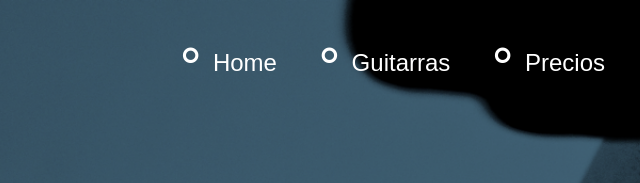
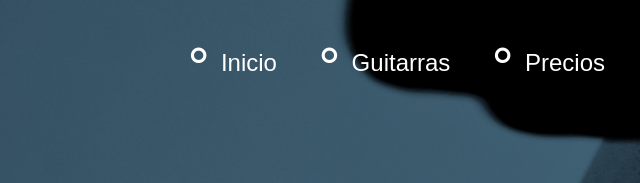
Before and after one commit to aronsonyk/Sitio-invie-responsive, a plain HTML site: page index.html in a window 1280 px wide. Shown: the top 183 px of the page, 435-1075 px from the left. Drawn offline with Linux system fonts and the light colour scheme; a web font is replaced by a local one.

Commit message:
Subida de Sitio

```diff
--- a/index.html
+++ b/index.html
@@ -15,7 +15,7 @@
         <nav class="menu"> <!-- menu -->
           <ul>
             <li>
-              <a href="index.html">Home</a>
+              <a href="index.html">Inicio</a>
             </li>
             <li>
               <a href="#guitarras">Guitarras</a>
```
